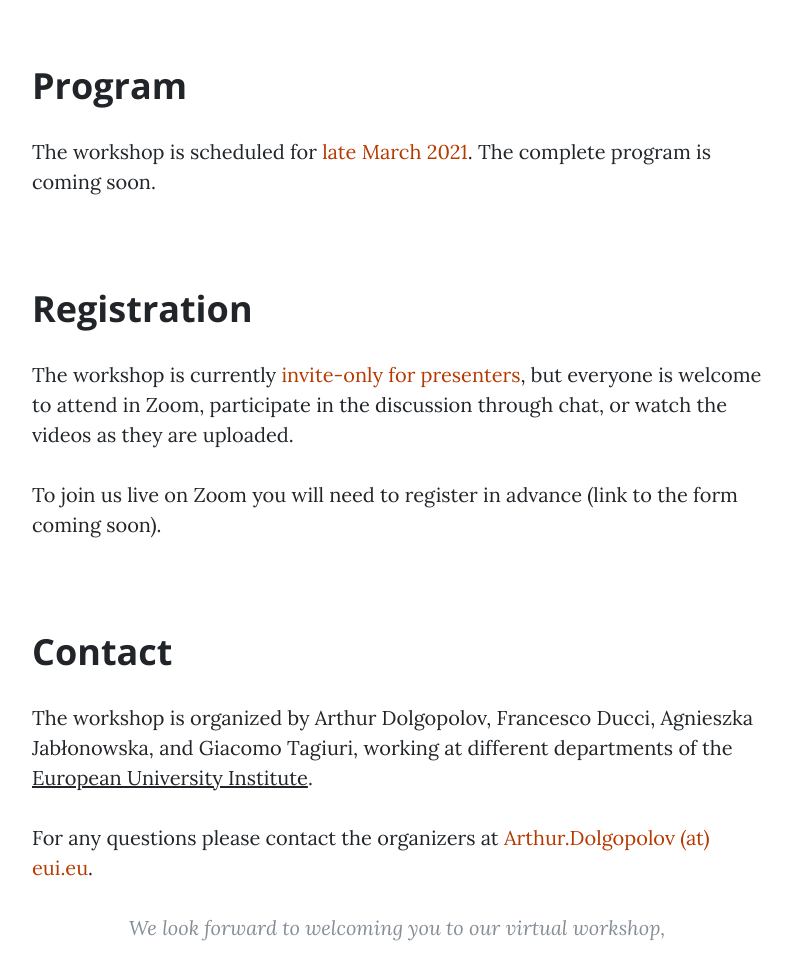
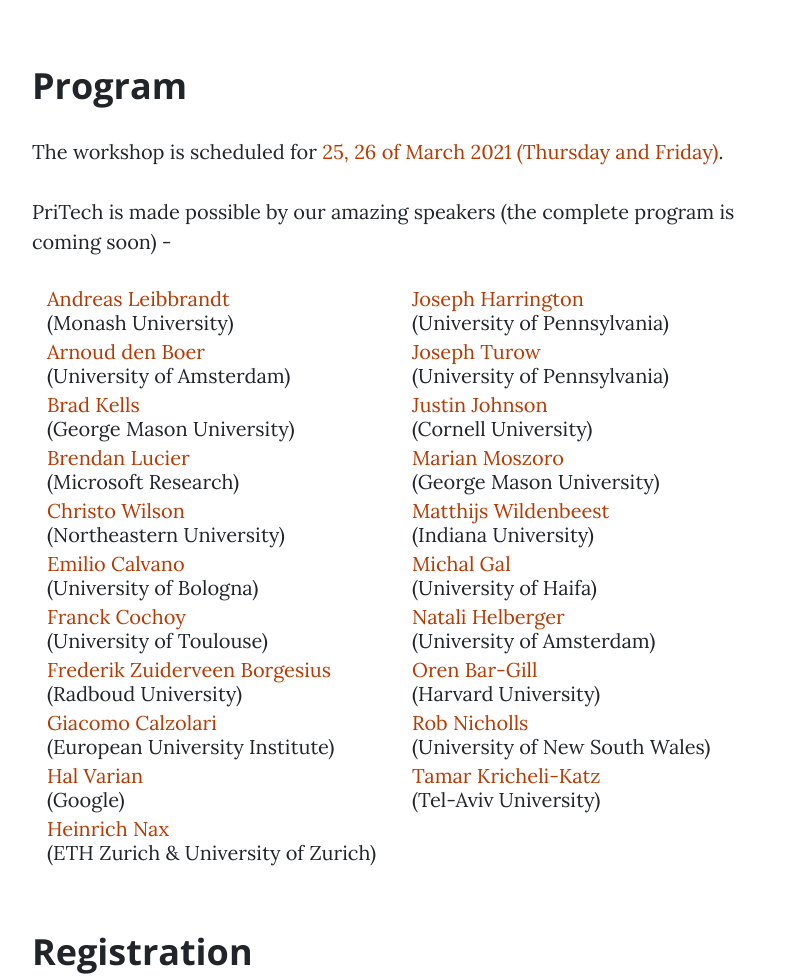
Before and after one commit to artdol/pritechworkshop, a website: page index.html in a window 1280 px wide. Shown: the part 872-1848 px from the top of the page, without its empty margins (243-1035 px from the left). Drawn offline with nearby package versions, Linux system fonts and the light colour scheme.

Commit message:
List of speakers and new email
Organizers @ workshop email added
List of speakers in two columns
Exact dates

```diff
--- a/css/clean-blog.css
+++ b/css/clean-blog.css
@@ -436,3 +436,15 @@
   border-width: 4px;
   border-color: white;
 }
+
+p.speaker {
+  margin: 0px;
+  color: #B73900;
+  line-height: 1.2;
+}
+
+p.affiliation {
+  margin: 0px;
+  margin-bottom: 5px;
+  line-height: 1.2;
+}
--- a/index.html
+++ b/index.html
@@ -81,7 +81,7 @@
         <div class="col-lg-8 col-md-10 mx-auto">
 
           <!--<h2 class="section-heading">About the workshop</h2>-->
-		  <p><span style="color:#B73900">PriTech</span> is a multi-day online research workshop that emphasizes technological developments in the way prices are calculated, recorded, and communicated. It is an interdisciplinary event that is meant to bring together economists, lawyers, sociologists, historians, and industry practitioners.<p>
+		  <p><span style="color:#B73900">PriTech</span> is a two-day online research workshop that emphasizes technological developments in the way prices are calculated, recorded, and communicated. It is an interdisciplinary event that is meant to bring together economists, lawyers, sociologists, historians, and industry practitioners.<p>
 
 		  <p> You can also find a few paragraphs on the subject matter of the workshop on the <a href="agenda.html">Agenda</a> page. </p>
 
@@ -93,7 +93,64 @@
 
           <section id="program">
           <h2 class="section-heading">Program</h2>
-            <p>The workshop is scheduled for <span style="color:#b73900">late March 2021</span>. The complete program is coming soon.</p>
+            <p>The workshop is scheduled for <span style="color:#b73900">25, 26 of March 2021 (Thursday and Friday)</span>. </p>
+            <p>PriTech is made possible by our amazing speakers (the complete program is coming soon) -</p>
+
+            <div class="container">
+              <div class="row">
+                <div class="col-lg-6 col-md-6 col-sm-12 col-xs-12">
+
+                  <p class="speaker">Andreas Leibbrandt</p>
+                  <p class="affiliation">(Monash University)</p>
+                  <p class="speaker">Arnoud den Boer</p>
+                  <p class="affiliation">(University of Amsterdam) </p>
+                  <p class="speaker">Brad Kells</span>
+                  <p class="affiliation">(George Mason University) </p>
+                  <p class="speaker">Brendan Lucier</p>
+                  <p class="affiliation">(Microsoft Research) </p>
+                  <p class="speaker">Christo Wilson</p>
+                  <p class="affiliation">(Northeastern University)</p>
+                  <p class="speaker">Emilio Calvano</p>
+                  <p class="affiliation">(University of Bologna)</p>
+                  <p class="speaker">Franck Cochoy</p>
+                  <p class="affiliation">(University of Toulouse)</p>
+                  <p class="speaker">Frederik Zuiderveen Borgesius</p>
+                  <p class="affiliation">(Radboud University)</p>
+                  <p class="speaker">Giacomo Calzolari</p>
+                  <p class="affiliation">(European University Institute)</p>
+                  <p class="speaker">Hal Varian</p>
+                  <p class="affiliation">(Google)</p>
+                  <p class="speaker">Heinrich Nax</p>
+                  <p class="affiliation">(ETH Zurich & University of Zurich)</p>
+
+                </div>
+                <div class="col-lg-6 col-md-6 col-sm-12 col-xs-12">
+                  <p class="speaker">Joseph Harrington</p>
+                  <p class="affiliation">(University of Pennsylvania)</p>
+                  <p class="speaker">Joseph Turow</span>
+                  <p class="affiliation">(University of Pennsylvania) </p>
+                  <p class="speaker">Justin Johnson</span>
+                  <p class="affiliation">(Cornell University) </p>
+                  <p class="speaker">Marian Moszoro</span>
+                  <p class="affiliation">(George Mason University)</p>
+                  <p class="speaker">Matthijs Wildenbeest</span>
+                  <p class="affiliation">(Indiana University)</p>
+                  <p class="speaker">Michal Gal</span>
+                  <p class="affiliation">(University of Haifa) </p>
+                  <p class="speaker">Natali Helberger</span>
+                  <p class="affiliation">(University of Amsterdam) </p>
+                  <p class="speaker">Oren Bar-Gill</span>
+                  <p class="affiliation">(Harvard University) </p>
+                  <p class="speaker">Rob Nicholls</span>
+                  <p class="affiliation">(University of New South Wales) </p>
+                  <p class="speaker">Tamar Kricheli-Katz</span>
+                  <p class="affiliation">(Tel-Aviv University)</p>
+                </div>
+              </div>
+            </div>
+
+
+
           </section>
           <section id="registration">
 
@@ -106,7 +163,7 @@
 
             <p>The workshop is organized by Arthur Dolgopolov, Francesco Ducci, Agnieszka Jabłonowska, and Giacomo Tagiuri, working at different departments of the <a href="https://www.eui.eu/">European University Institute</a>.</p>
 
-          <p>For any questions please contact the organizers at <span style="color:#B73900">Arthur.Dolgopolov (at) eui.eu</span>.</p>
+            <p>For any questions please contact the organizers at <span style="color:#B73900">organizers (at) pritechworkshop.online</span>.</p>
 
 			<blockquote class="blockquote">
           <p style="text-align:center"> We look forward to welcoming you to our virtual workshop,</p>
```
